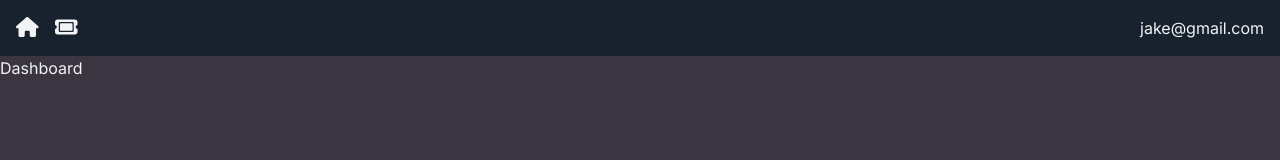
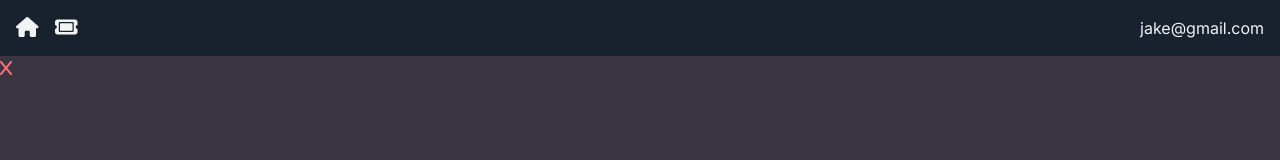
Before and after one commit to leila0202/ticket-app, a Next.js app: page / in a window 1280 px wide. Shown: the top 160 px of the page. Built offline with nearby package versions, Linux system fonts and the light colour scheme.

Commit message:
added TicketCard and DeleteButton component and used it in the dasboard

```diff
--- /dev/null
+++ b/app/(components)/DeleteBlock.jsx
@@ -0,0 +1,12 @@
+import { FontAwesomeIcon } from "@fortawesome/react-fontawesome";
+import { faX } from "@fortawesome/free-solid-svg-icons";
+
+const DeleteBlock = () => {
+  return (
+    <FontAwesomeIcon
+      icon={faX}
+      className="text-red-400 hover:cursor-pointer hover:text-red-200"
+    />
+  );
+};
+export default DeleteBlock;
--- /dev/null
+++ b/app/(components)/TicketCard.jsx
@@ -0,0 +1,10 @@
+import DeleteBlock from "./DeleteBlock";
+
+const TicketCard = () => {
+  return (
+    <div>
+      <DeleteBlock />
+    </div>
+  );
+};
+export default TicketCard;
--- a/app/page.jsx
+++ b/app/page.jsx
@@ -1,4 +1,10 @@
+import TicketCard from "./(components)/TicketCard";
+
 const Dashboard = () => {
-  return <div>Dashboard</div>;
+  return (
+    <div>
+      <TicketCard />
+    </div>
+  );
 };
 export default Dashboard;
```
